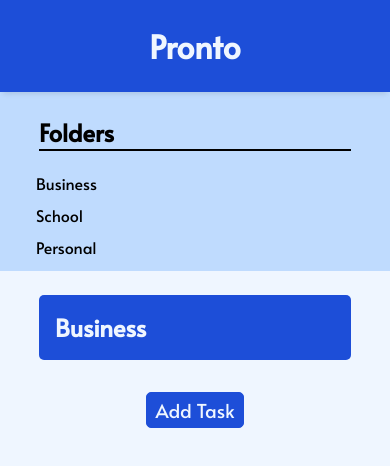
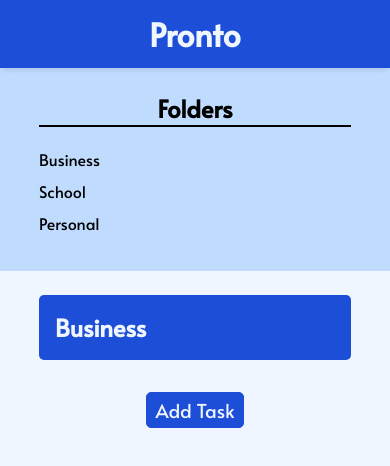
Before and after one commit to tenbucker4/to-do-list, a website built with webpack: page dist/index.html in a window 390 px wide. Built offline with Linux system fonts and the light colour scheme.

Commit message:
Responsiveness adjustments

```diff
--- a/src/style.css
+++ b/src/style.css
@@ -51,6 +51,7 @@ header img:hover {
     display: flex;
     flex-direction: column;
     gap: 24px;
+    align-items: center;
 }
 
 #nav h2 {
@@ -61,9 +62,12 @@ header img:hover {
 }
 
 #nav ul {
-    padding-left: 36px;
     list-style-type: none;
     line-height: 1.5rem;
+    display: flex;
+    flex-direction: column;
+    align-items: flex-start;
+    width: 80%;
 }
 
 #nav ul li:hover {
@@ -318,6 +322,10 @@ button {
         width: 100%;
     }
 
+    header h1 {
+        padding: 12px 0px;
+    }
+
     #main-container {
         width: 80%;
     }
@@ -330,5 +338,15 @@ button {
 
     #nav ul {
         line-height: 1.0rem;
+        padding-bottom: 24px;
+        text-align: center;
+    }
+
+    #nav {
+        align-items: center;
+    }
+
+    #nav h2 {
+        text-align: center;
     }
 }
```
Also changed, not shown: dist/main.js.
